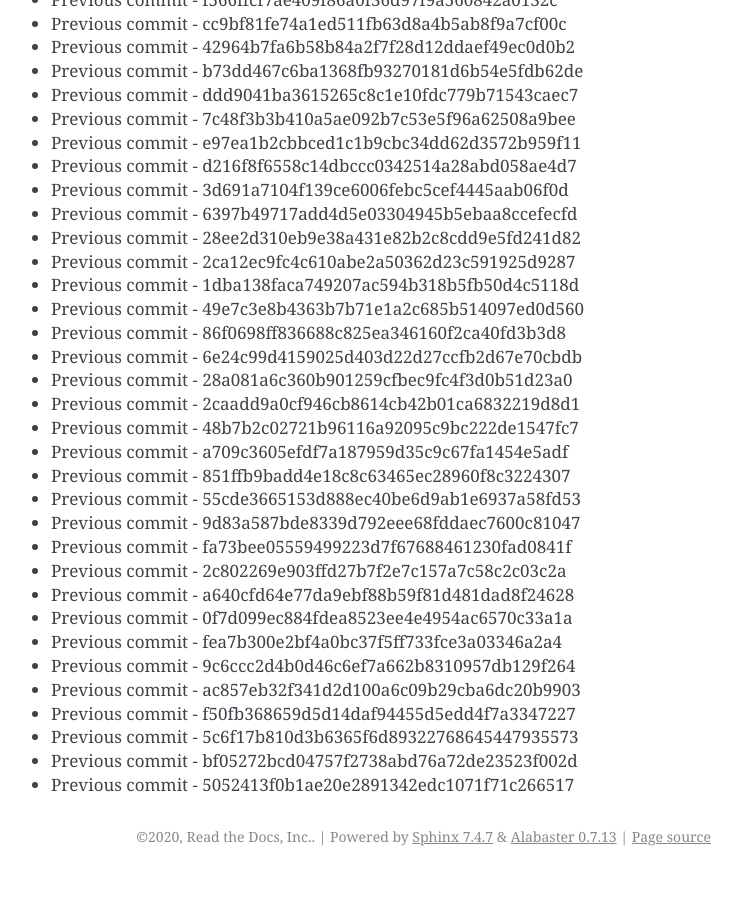
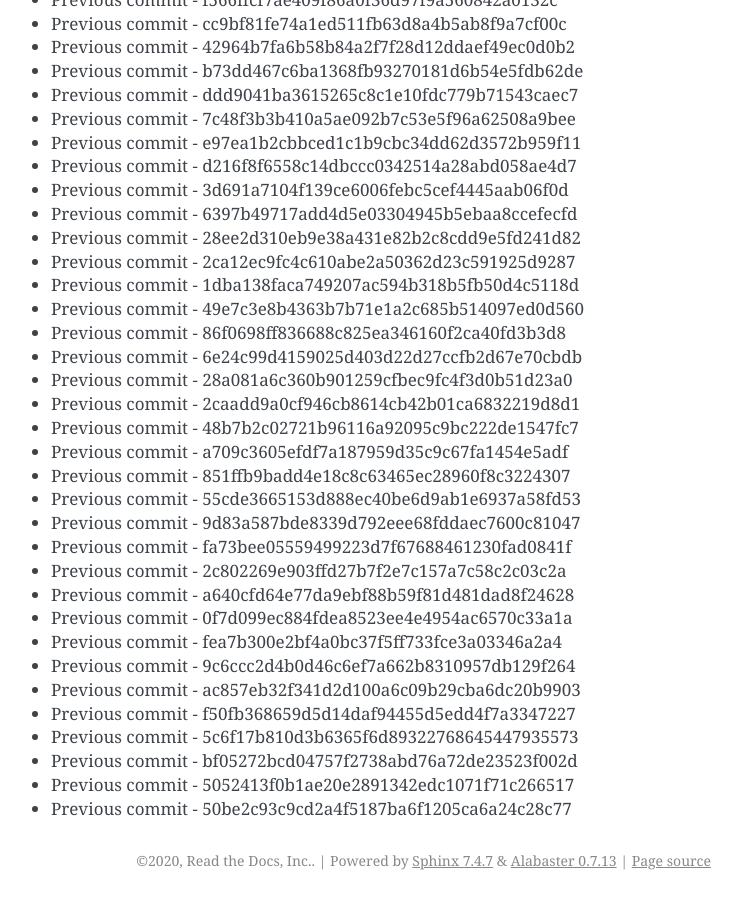
Before and after one commit to readthedocs/rtd-git-stresstest, a Sphinx documentation site: the page built from docs/updates.rst, in a window 1280 px wide and 900 px high, scrolled down 18908 px. Shown: the whole window, without its empty margins (399-1141 px from the left). Built offline with Sphinx 7.4.7, drawn with Linux system fonts in a browser that asks for light colours; before the commit the page ends 19784 px from its top, so only the background shows below that.

Commit message:
Generating commit from previous: 50be2c93c9cd2a4f5187ba6f1205ca6a24c28c77

```diff
--- a/docs/updates.rst
+++ b/docs/updates.rst
@@ -826,3 +826,4 @@ It can be tested for any performance characteristics.
 * Previous commit - 5c6f17b810d3b6365f6d89322768645447935573
 * Previous commit - bf05272bcd04757f2738abd76a72de23523f002d
 * Previous commit - 5052413f0b1ae20e2891342edc1071f71c266517
+* Previous commit - 50be2c93c9cd2a4f5187ba6f1205ca6a24c28c77
```
